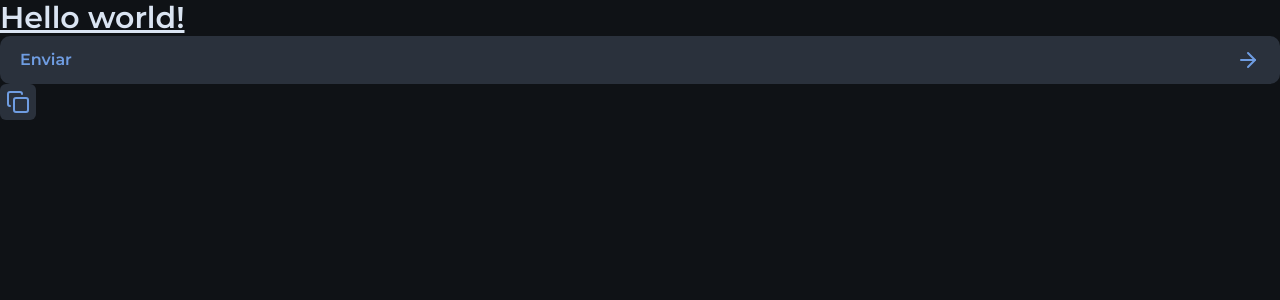
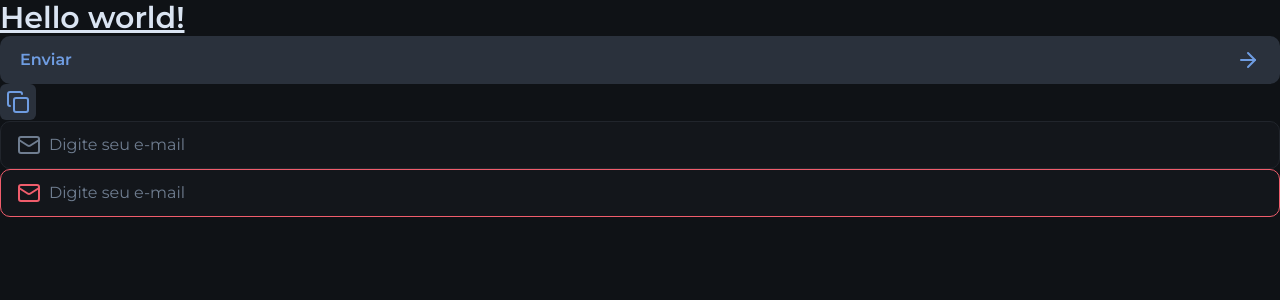
Before and after one commit to LucasAnselmoSilva12345/nlw-connect-web, a Next.js app: page / in a window 1280 px wide. Shown: the top 300 px of the page. Built offline with nearby package versions, Linux system fonts and the light colour scheme.

Commit message:
feat: Input component
Signed-off-by: LucasAnselmoSilva12345 <lucasanselmodasilva02@gmail.com>

```diff
--- a/src/app/page.tsx
+++ b/src/app/page.tsx
@@ -1,5 +1,6 @@
 import { Button } from '@/components/button';
 import { IconButton } from '@/components/icon-button';
+import { Input } from '@/components/input';
 import { ArrowRight, Copy } from 'lucide-react';
 
 export default function Home() {
@@ -15,6 +16,11 @@
       <IconButton>
         <Copy />
       </IconButton>
+
+      <div>
+        <Input type="text" placeholder="Digite seu e-mail" />
+        <Input type="text" placeholder="Digite seu e-mail" error />
+      </div>
     </main>
   );
 }
--- /dev/null
+++ b/src/components/input.tsx
@@ -0,0 +1,23 @@
+import { ComponentProps } from 'react';
+import { Mail } from 'lucide-react';
+
+interface InputProps extends ComponentProps<'input'> {
+  error?: boolean;
+}
+
+export function Input({ error = false, ...props }: InputProps) {
+  return (
+    <div
+      data-error={error}
+      className="group bg-gray-800 h-12 border border-gray-600 rounded-xl px-4 flex items-center gap-2 focus-within:border-gray-100 data-[error=true]:border-danger"
+    >
+      <span className="text-gray-400 group-focus-within:text-gray-100 group-[&:not(:has(input:placeholder-shown))]:text-gray-100 group-data-[error=true]:text-danger">
+        <Mail />
+      </span>
+      <input
+        className="flex-1 outline-0 placeholder:text-gray-400"
+        {...props}
+      />
+    </div>
+  );
+}
```
